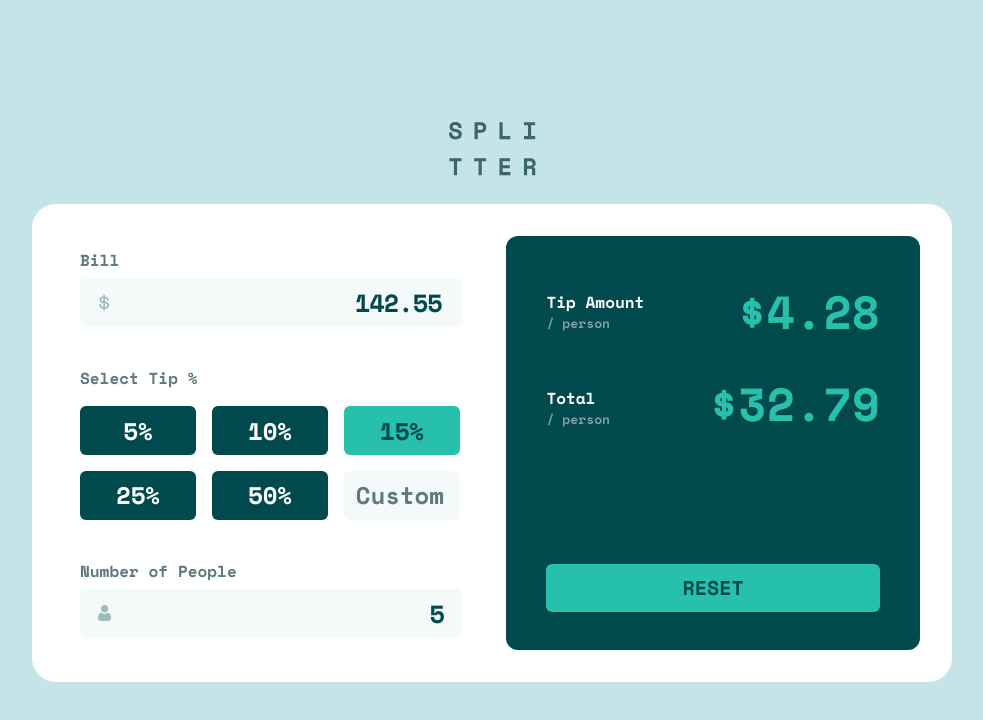
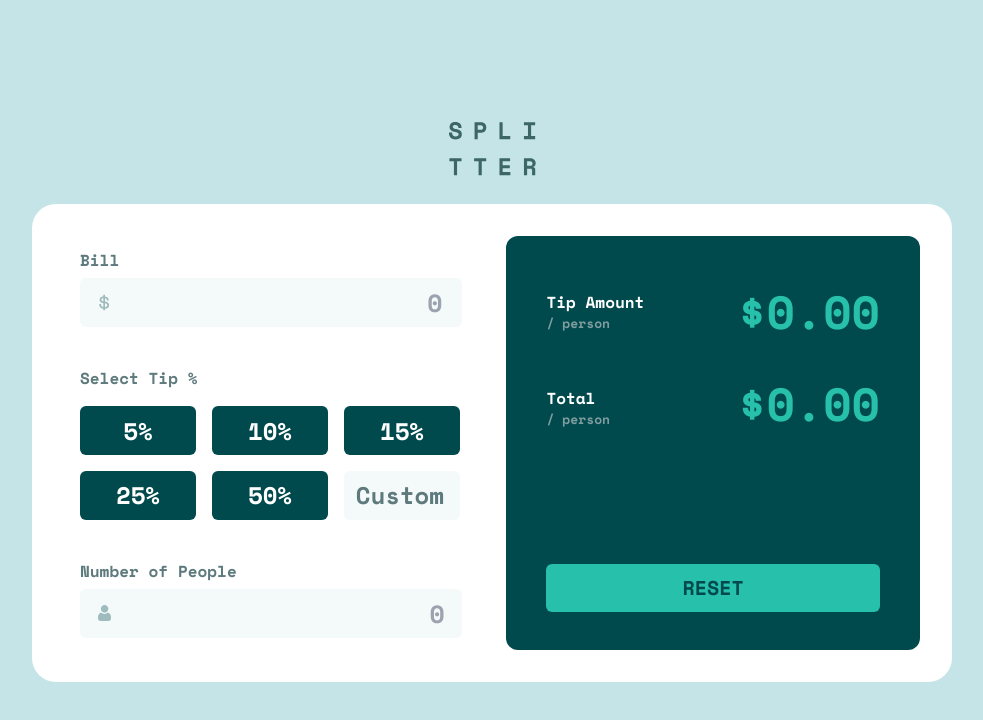
Before and after one commit to adityaphasu/tip-calculator-app, a React (Vite) app: page / in a window 1280 px wide. Shown: the top 720 px of the page, without its empty margins (148-1131 px from the left). Built offline with nearby package versions, Linux system fonts and the light colour scheme.

Commit message:
Update App and Form components to initialize state with zero values

```diff
--- a/src/App.tsx
+++ b/src/App.tsx
@@ -5,7 +5,7 @@ function App() {
   return (
     <main className="flex h-full flex-col gap-10 md:gap-7 xl:mt-[4.25rem] xl:gap-[5.5rem]">
       <h1 className="sr-only">Tip Calculator</h1>
-      <div className="flex justify-center pt-12 lg:pt-1 xl:pt-12">
+      <div className="flex justify-center pt-12 lg:pt-1">
         <img src={Logo} alt="" />
       </div>
       <div className="rounded-t-[1.55rem] bg-white md:rounded-3xl lg:mx-auto lg:max-w-[57.5rem]">
--- a/src/components/Form.tsx
+++ b/src/components/Form.tsx
@@ -6,12 +6,12 @@ import Result from "./Result";
 import TipSelection from "./TipSelection";
 
 const Form = () => {
-  const [bill, setBill] = useState(142.55);
-  const [tipPercentage, setTipPercentage] = useState(15);
+  const [bill, setBill] = useState(0);
+  const [tipPercentage, setTipPercentage] = useState(0);
   const [customTip, setCustomTip] = useState(false);
-  const [people, setPeople] = useState(5);
-  const [tipAmount, setTipAmount] = useState(4.27);
-  const [totalAmount, setTotalAmount] = useState(32.79);
+  const [people, setPeople] = useState(0);
+  const [tipAmount, setTipAmount] = useState(0);
+  const [totalAmount, setTotalAmount] = useState(0);
 
   const calculateTip = () => {
     if (!isNaN(bill) && !isNaN(tipPercentage) && people > 0) {
```
